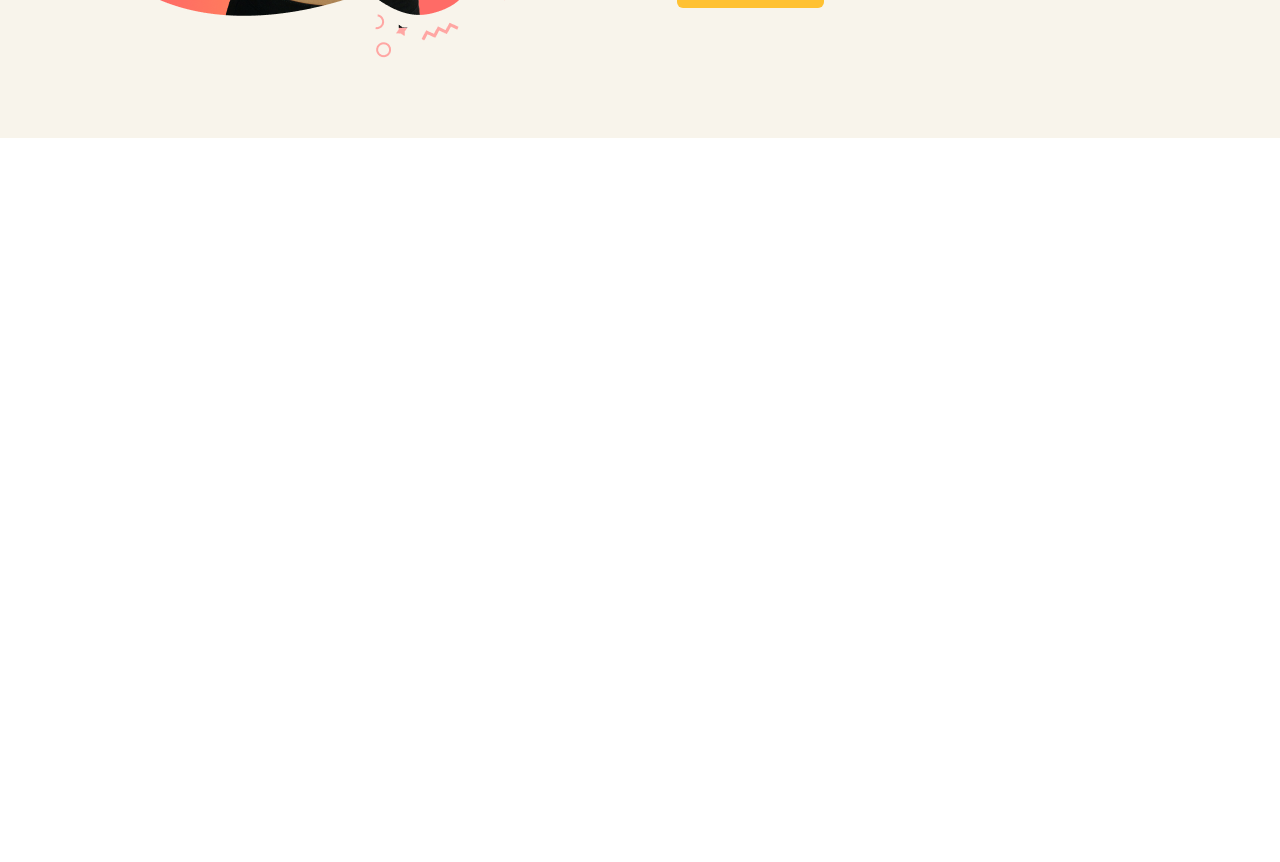
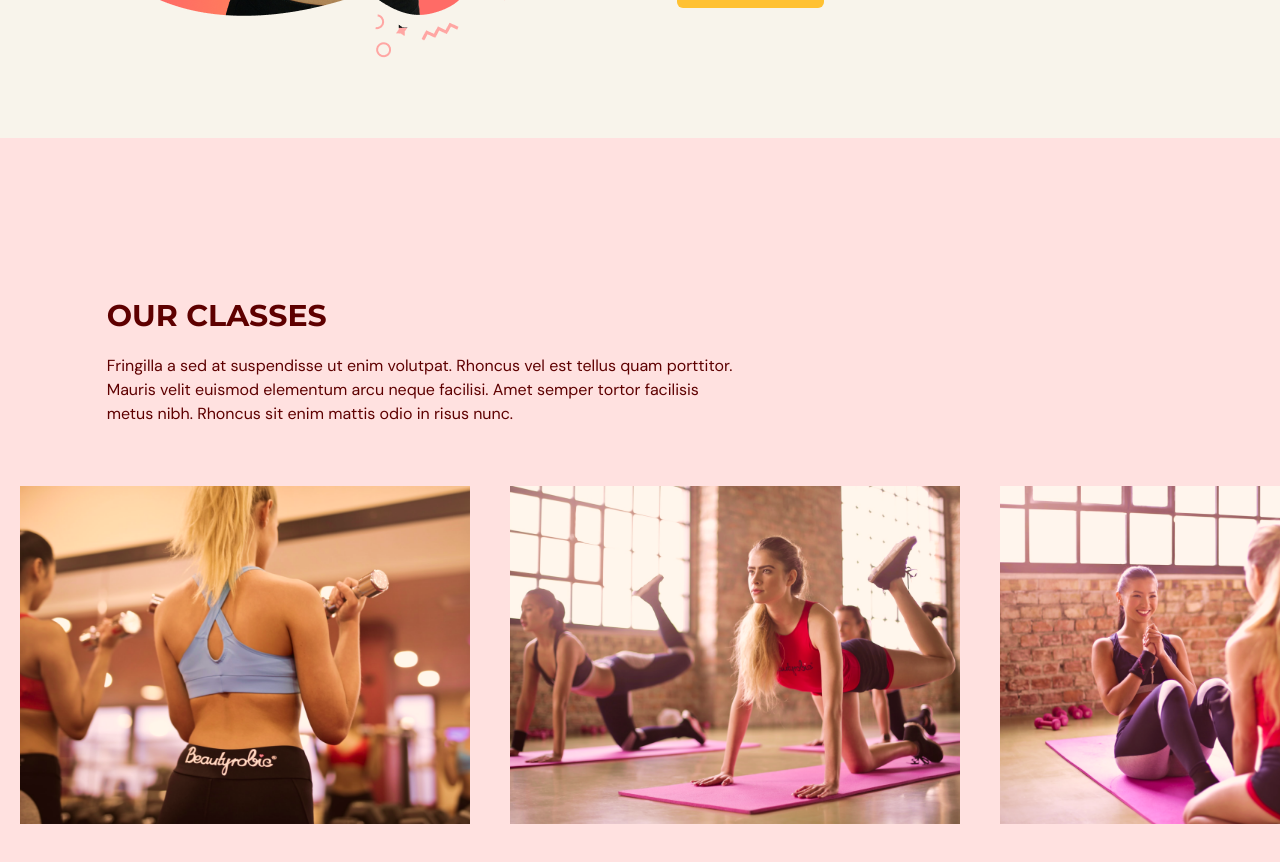
Before and after one commit to Ugo-Basil/fitness, a React (Vite) app: page / in a window 1280 px wide. Shown: the part 1940-2802 px from the top of the page. Before the commit the page ends 2078 px from the top, so only its background shows below. Built offline with nearby package versions, Linux system fonts and the light colour scheme.

Commit message:
feat:classes

```diff
--- a/package.json
+++ b/package.json
@@ -13,7 +13,8 @@
     "framer-motion": "^8.4.3",
     "react": "^18.2.0",
     "react-anchor-link-smooth-scroll": "^1.0.12",
-    "react-dom": "^18.2.0"
+    "react-dom": "^18.2.0",
+    "react-hook-form": "^7.42.1"
   },
   "devDependencies": {
     "@types/node": "^18.11.18",
--- a/src/App.tsx
+++ b/src/App.tsx
@@ -3,6 +3,7 @@
 import { SelectedPage } from "@/shared/types";
 import Home from "./components/home/Home";
 import Benefits from "./components/benefits/Benefits";
+import OurClasses from "./components/ourClass/OurClasses";
 
 
 function App() {
@@ -31,7 +32,8 @@
         setSelectedPage={setSelectedPage}
       />
       <Home setSelectedPage={setSelectedPage} />
-      <Benefits setSelectedPage={setSelectedPage}/>
+      <Benefits setSelectedPage={setSelectedPage} />
+      <OurClasses setSelectedPage={setSelectedPage}/ >
 
     </div>
   )
--- /dev/null
+++ b/src/components/ourClass/Class.tsx
@@ -0,0 +1,28 @@
+
+
+
+type Props = {
+    name: string;
+    description?: string;
+    image: string;
+};
+
+const Class = ({ name, description, image }: Props) => {
+
+    const overlayStyles = `p-5 absolute z-30 flex
+  h-[380px] w-[450px] flex-col items-center justify-center
+  whitespace-normal bg-primary-500 text-center text-white
+  opacity-0 transition duration-500 hover:opacity-90`;
+
+    return (
+        <li className="relative mx-5 inline-block h-[380px] w-[450px]">
+            <div className={overlayStyles}>
+                <p className="text-2xl">{name}</p>
+                <p className="mt-5">{description}</p>
+            </div>
+            <img alt={`${image}`} src={image} />
+        </li>
+    );
+}
+
+export default Class
--- /dev/null
+++ b/src/components/ourClass/OurClasses.tsx
@@ -0,0 +1,96 @@
+import { SelectedPage, ClassType } from "@/shared/types";
+import image1 from "@/assets/image1.png";
+import image2 from "@/assets/image2.png";
+import image3 from "@/assets/image3.png";
+import image4 from "@/assets/image4.png";
+import image5 from "@/assets/image5.png";
+import image6 from "@/assets/image6.png";
+import { motion } from "framer-motion";
+import HText from "@/shared/HText";
+import Class from "./Class";
+
+const classes: Array<ClassType> = [
+    {
+        name: "Weight Training Classes",
+        description:
+            "Lorem ipsum dolor sit amet, consectetur adipiscing elit, sed do eiusmod tempor incididunt ut labore et dolore magna aliqua. Ut enim ad minim veniam, quis nostrud exercitation ullamco laboris nisi ut aliquip ex ea commodo consequat.",
+        image: image1,
+    },
+    {
+        name: "Yoga Classes",
+        image: image2,
+    },
+    {
+        name: "Ab Core Classes",
+        description:
+            "Lorem ipsum dolor sit amet, consectetur adipiscing elit, sed do eiusmod tempor incididunt ut labore et dolore magna aliqua. Ut enim ad minim veniam, quis nostrud exercitation ullamco laboris nisi ut aliquip ex ea commodo consequat.",
+        image: image3,
+    },
+    {
+        name: "Adventure Classes",
+        description:
+            "Lorem ipsum dolor sit amet, consectetur adipiscing elit, sed do eiusmod tempor incididunt ut labore et dolore magna aliqua. Ut enim ad minim veniam, quis nostrud exercitation ullamco laboris nisi ut aliquip ex ea commodo consequat.",
+        image: image4,
+    },
+    {
+        name: "Fitness Classes",
+        image: image5,
+    },
+    {
+        name: "Training Classes",
+        description:
+            "Lorem ipsum dolor sit amet, consectetur adipiscing elit, sed do eiusmod tempor incididunt ut labore et dolore magna aliqua. Ut enim ad minim veniam, quis nostrud exercitation ullamco laboris nisi ut aliquip ex ea commodo consequat.",
+        image: image6,
+    },
+];
+
+type Props = {
+    setSelectedPage: (value: SelectedPage) => void;
+};
+
+
+const OurClasses = ({ setSelectedPage }: Props) => {
+  return (
+      <section id="ourclasses" className="w-full bg-primary-100 py-40">
+          <motion.div
+              onViewportEnter={() => setSelectedPage(SelectedPage.OurClasses)}
+          >
+              <motion.div
+                  className="mx-auto w-5/6"
+                  initial="hidden"
+                  whileInView="visible"
+                  viewport={{ once: true, amount: 0.5 }}
+                  transition={{ duration: 0.5 }}
+                  variants={{
+                      hidden: { opacity: 0, x: -50 },
+                      visible: { opacity: 1, x: 0 },
+                  }}
+              >
+                  <div className="md:w-3/5">
+                      <HText>OUR CLASSES</HText>
+                      <p className="py-5">
+                          Fringilla a sed at suspendisse ut enim volutpat. Rhoncus vel est
+                          tellus quam porttitor. Mauris velit euismod elementum arcu neque
+                          facilisi. Amet semper tortor facilisis metus nibh. Rhoncus sit
+                          enim mattis odio in risus nunc.
+                      </p>
+                  </div>
+              </motion.div>
+              <div className="mt-10 h-[353px] w-full overflow-x-auto overflow-y-hidden">
+                  <ul className="w-[2800px] whitespace-nowrap">
+                      {classes.map((item: ClassType, index) => (
+                          <Class
+                              key={`${item.name}-${index}`}
+                              name={item.name}
+                              description={item.description}
+                              image={item.image}
+                          />
+                      ))}
+                  </ul>
+              </div>
+          </motion.div>
+      </section>
+  )
+}
+
+export default OurClasses
```
Also changed, not shown: 1 other file (tests, documents, lock files or other folders).
